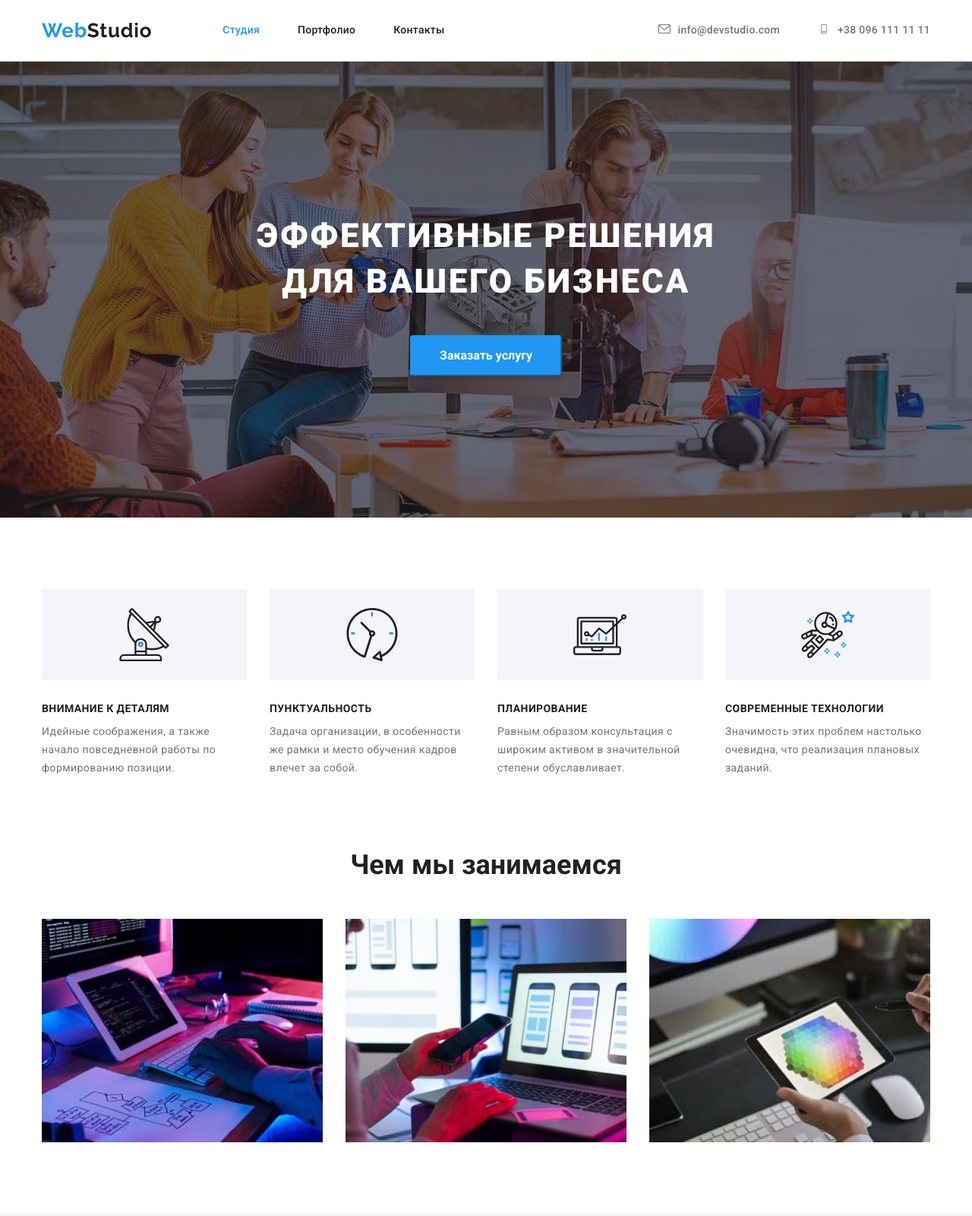
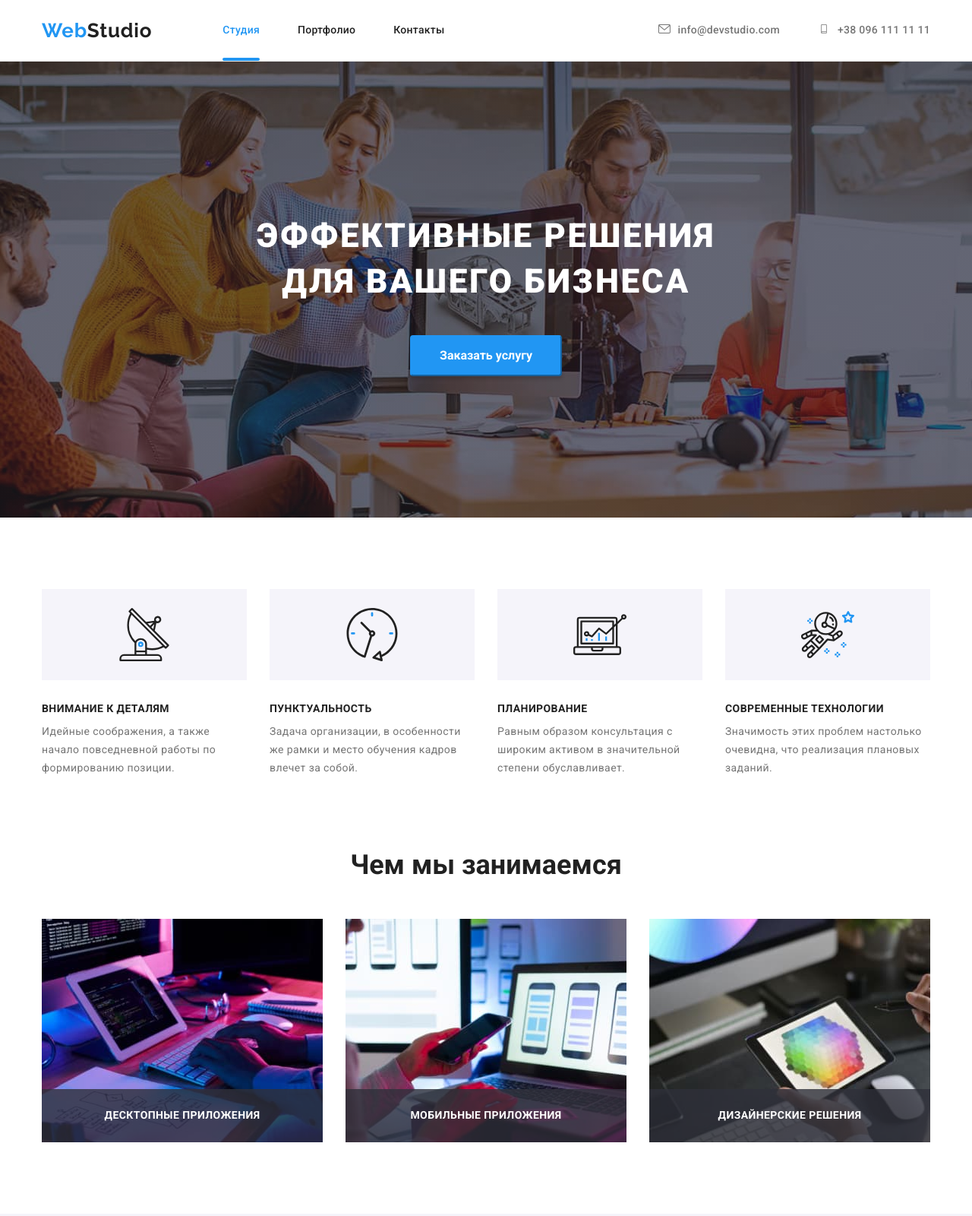
Before and after one commit to KostiaZ/goit-markup-hw-05, a plain HTML site: page index.html in a window 1280 px wide. Shown: the top 1600 px of the page at 76% size. Drawn offline with nearby package versions, Linux system fonts and the light colour scheme.

Commit message:
in process

```diff
--- a/css/styles.css
+++ b/css/styles.css
@@ -135,6 +135,18 @@ body {
     color: var(--accent);
 }
 
+.nav-menu .link:focus::after,
+.nav-menu .link:hover::after {
+    content: "";
+    position: absolute;
+    left: 0;
+    bottom: 0;
+    width: 100%;
+    height: 4px;
+    border-radius: 2px;
+    background-color: var(--accent);
+}
+
 .nav-logo {
     display: block;
     font-family: 'Raleway';
@@ -181,6 +193,10 @@ body {
     margin-left: 50px;
 }
 
+.nav-menu-item {
+    position: relative;
+}
+
 .contacts .link {
     text-decoration: none;
     color: var(--font-p)
@@ -205,8 +221,18 @@ body {
     color:var(--accent);
 }
 
+.nav .active-page::after {
+    content: "";
+    position: absolute;
+    left: 0;
+    bottom: 0;
+    width: 100%;
+    height: 4px;
+    border-radius: 2px;
+    background-color: var(--accent);
+}
+
 /*-main-*/
-
 
 /*-order-*/
 
@@ -317,6 +343,7 @@ justify-content: center;
 
 .what-list .item {
     margin-right: 30px;
+    position: relative;
 }
 
 .what-list .item:nth-child(3n){
@@ -332,8 +359,18 @@ justify-content: center;
     color: var(--font-title);
 }
 
-.what-we-do img{
-    mix-blend-mode: normal;
+.what-we-do .signature{
+    width: 100%;
+    position: absolute;
+    left: 0;
+    bottom: 0;
+    padding-top: 27px;
+    padding-bottom: 27px;
+    font-weight: 700;
+    letter-spacing: 0.03em;
+    text-transform: uppercase;
+    color: var(--bg-body);
+    background: rgba(47, 48, 58, 0.8);
 }
 
 /*-our team-*/
--- a/index.html
+++ b/index.html
@@ -22,7 +22,7 @@
                     <li class="nav-menu-item"><a class="link active-page" href="./index.html">Студия</a></li>
                     <li class="nav-menu-item"><a class="link" href="./portfolio.html" target="_parent">Портфолио</a>
                     </li>
-                    <li class="nav-menu-item"><a class="link" href="#">Контакты</a></li>
+                    <li class="nav-menu-item"><a class="link" href="">Контакты</a></li>
                 </ul>
             </nav>
             <ul class="contacts list">
@@ -43,7 +43,7 @@
     <main>
         <section class="section order overlay">
             <h1 class="container order-title">эффективные решения для вашего бизнеса</h1>
-            <button type="button" class="order-button">Заказать услугу</button>
+            <button type="button" class="order-button" data-modal-open>Заказать услугу</button>
         </section>
         <section class="section preferences">
             <div class="container">
@@ -94,10 +94,17 @@
             <div class="container ">
                 <h2 class="title">Чем мы занимаемся</h2>
                 <ul class="what-list list">
-                    <li class="item"><img src="./images/img1.jpg" alt="рабочий стол программиста" width="370" /></li>
-                    <li class="item"><img src="./images/img2.jpg" alt="разработка мобильных приложений" width="370" />
+                    <li class="item"><img class="img" src="./images/img1.jpg" alt="рабочий стол программиста"
+                            width="370" />
+                        <p class="signature">Десктопные приложения</p>
                     </li>
-                    <li class="item"><img src="./images/img3.jpg" alt="работа с цветом" width="370" /></li>
+                    <li class="item"><img class="img" src="./images/img2.jpg" alt="разработка мобильных приложений"
+                            width="370" />
+                        <p class="signature">Мобильные приложения</p>
+                    </li>
+                    <li class="item"><img class="img" src="./images/img3.jpg" alt="работа с цветом" width="370" />
+                        <p class="signature">Дизайнерские решения</p>
+                    </li>
                 </ul>
             </div>
         </section>
@@ -324,6 +331,7 @@
             </div>
         </div>
     </footer>
+    <script src="./js/modal.js"></script>
 </body>
 
 </html>
--- /dev/null
+++ b/js/modal.js
@@ -0,0 +1,14 @@
+(() => {
+  const refs = {
+    openModalBtn: document.querySelector("[data-modal-open]"),
+    closeModalBtn: document.querySelector("[data-modal-close]"),
+    modal: document.querySelector("[data-modal]"),
+  };
+
+  refs.openModalBtn.addEventListener("click", toggleModal);
+  refs.closeModalBtn.addEventListener("click", toggleModal);
+
+  function toggleModal() {
+    refs.modal.classList.toggle("is-hidden");
+  }
+})();
```
Also changed, not shown: portfolio.html (+3 -3 lines).
